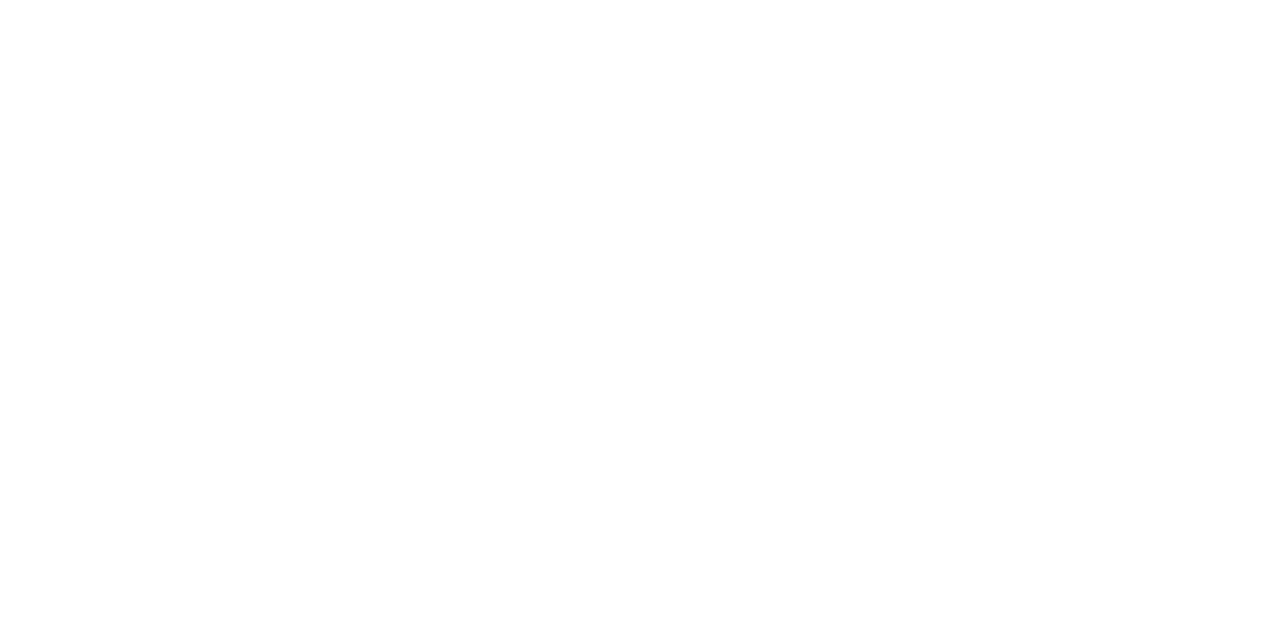
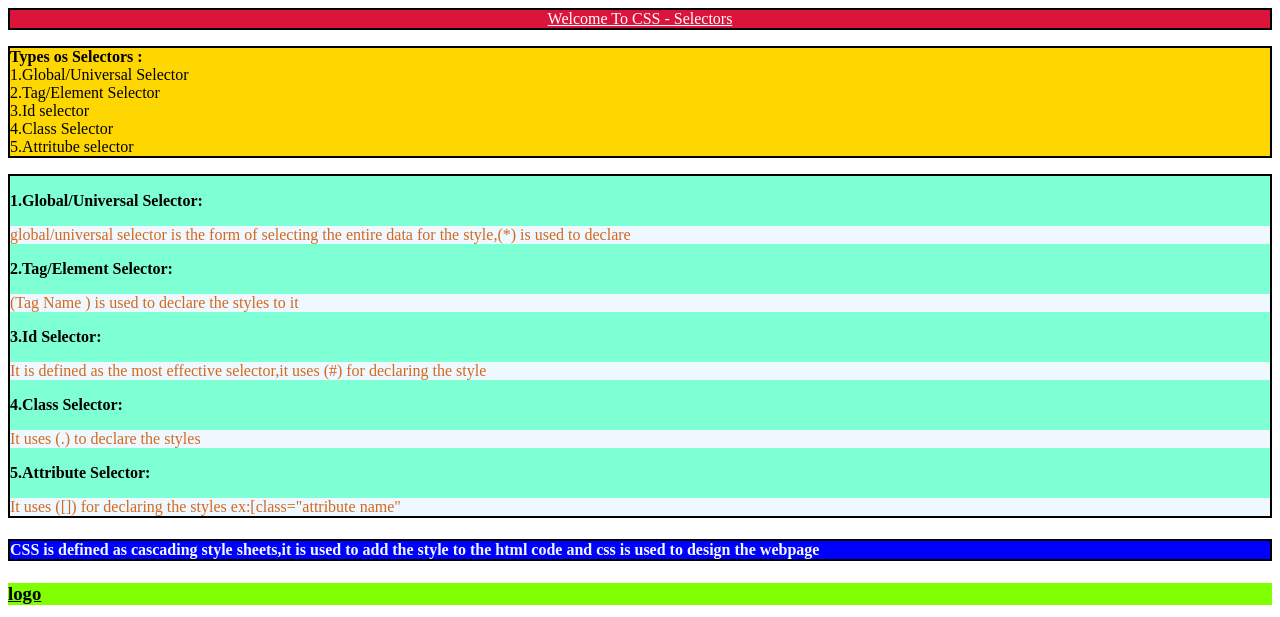
Before and after one commit to perumandlaharsha/practise, a plain HTML site: page css task/index.html in a window 1280 px wide. Shown: the top 617 px of the page. Drawn offline with Linux system fonts and the light colour scheme.

Commit message:
selectors task

```diff
--- a/css task/index.html
+++ b/css task/index.html
@@ -3,9 +3,98 @@
 <head>
     <meta charset="UTF-8">
     <meta name="viewport" content="width=device-width, initial-scale=1.0">
-    <title>Document</title>
+    <style>
+       header{
+        color: white;
+        background-color: crimson;
+        border: 2px solid black;
+        text-align: center;
+        text-decoration:underline;
+       }
+       .types{
+        color: black;
+        background-color: gold;
+        border: 2px solid black;
+        text-align: start;
+       }
+       .defination{
+        color: black;
+        background-color: aquamarine;
+        border: 2px solid black;
+        text-align: justify;
+       }
+       #para{
+        color: aliceblue;
+        background-color: blue;
+        border: 2px solid black;
+        text-align: start;
+       }
+       img{
+        width: 400px;
+        border: 5px solid black;
+
+       }
+       video{
+        width: 700px;
+        border: 5px solid black;
+       }
+       dt{
+        color:chocolate;
+        background-color: aliceblue;
+        text-align: start;
+       }
+       button{
+        text-align: center;
+        background-color:red;
+        color: white;
+        }
+        footer{
+            text-align: center;
+            color: darkgreen;
+            text-decoration: underline;
+        }
+        .hh{
+            background-color: chartreuse;
+            color:black;
+            text-decoration: underline;
+        }
+    </style>
+    <title>selectors</title>
 </head>
 <body>
+    <header>Welcome To CSS - Selectors</header>
+    <p class="types"><b>Types os Selectors : </b><br>
+        1.Global/Universal Selector <br>
+        2.Tag/Element Selector <br>
+        3.Id selector <br>
+        4.Class Selector <br>
+        5.Attritube selector
+    </p>
+    <div class="defination">
+        <dl ><b>1.Global/Universal Selector:</b></dl>
+        <dt class="dt">global/universal selector is the form of selecting the entire data for the style,(*) is used to declare</dt>
+        <dl><b>2.Tag/Element Selector:</b></dl>
+        <dt class="dt">(Tag Name ) is used to declare the styles to it </dt>
+        <dl><b>3.Id Selector:</b></dl>
+        <dt class="dt">It is defined as the most effective selector,it uses (#) for declaring the style</dt>
+        <dl><b>4.Class Selector:</b></dl>
+        <dt class="dt">It uses (.) to declare the styles</dt>
+        <dl><b>5.Attribute Selector:</b></dl>
+        <dt class="dt">It uses ([]) for declaring the styles ex:[class="attribute name"</dt>
+    </div>
+
+    <h4 id="para">CSS is defined as cascading style sheets,it is used to add the style to the html code and css is used to design the webpage</h4>
+    <h3 class="hh">logo</h3>
+    <img src="../assets/ChatGPT Image Jul 16, 2025, 02_45_46 PM.png" alt="logo">
+    <h3 class="hh">Reference Video</h3>
+    <video controls src="../assets/video.mp4.mov">DEMO VIDEOS</video> <br>
+    <div style="display: flex;justify-content: center;">
+        <button>SUBMIT</button>
+    </div>
+<br>
+<footer><b>
+    All rights are reserved </b>
+</footer>
 
 </body>
 </html>
```
Also changed, not shown: company profile/profile.html (+5 -4 lines).
